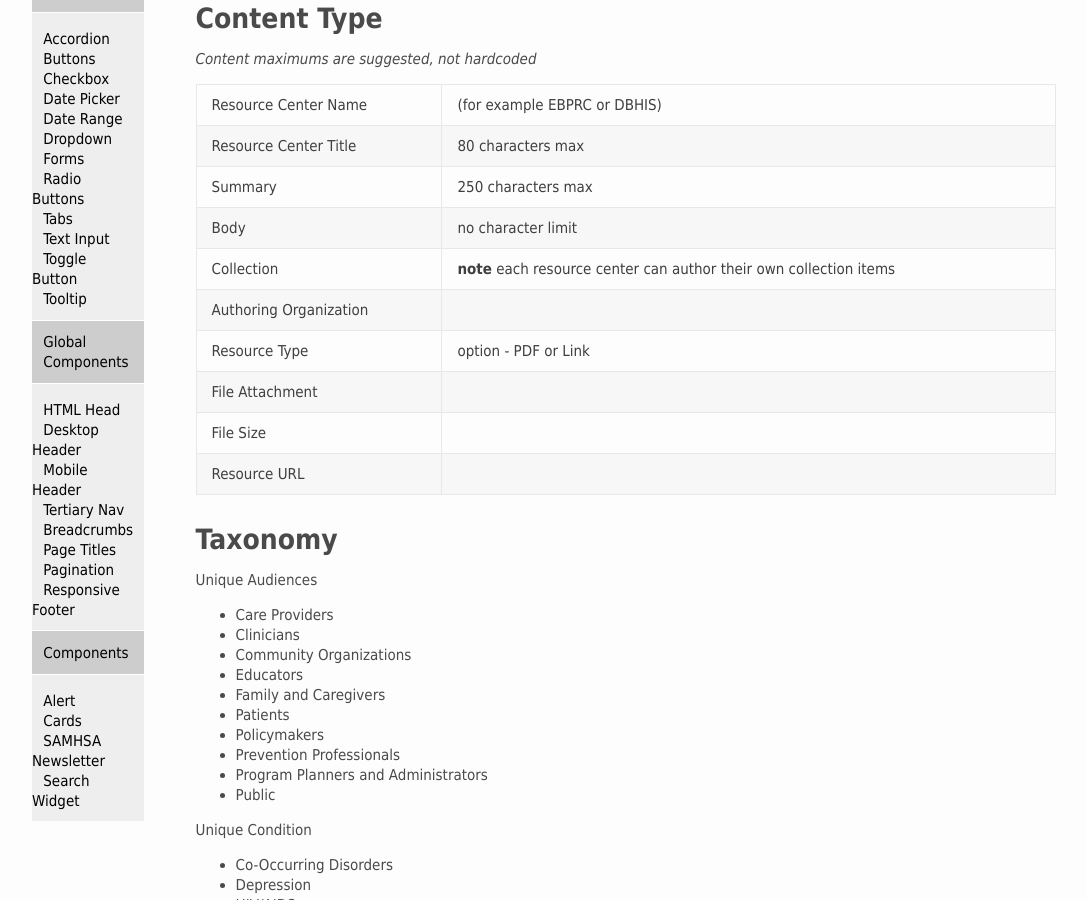
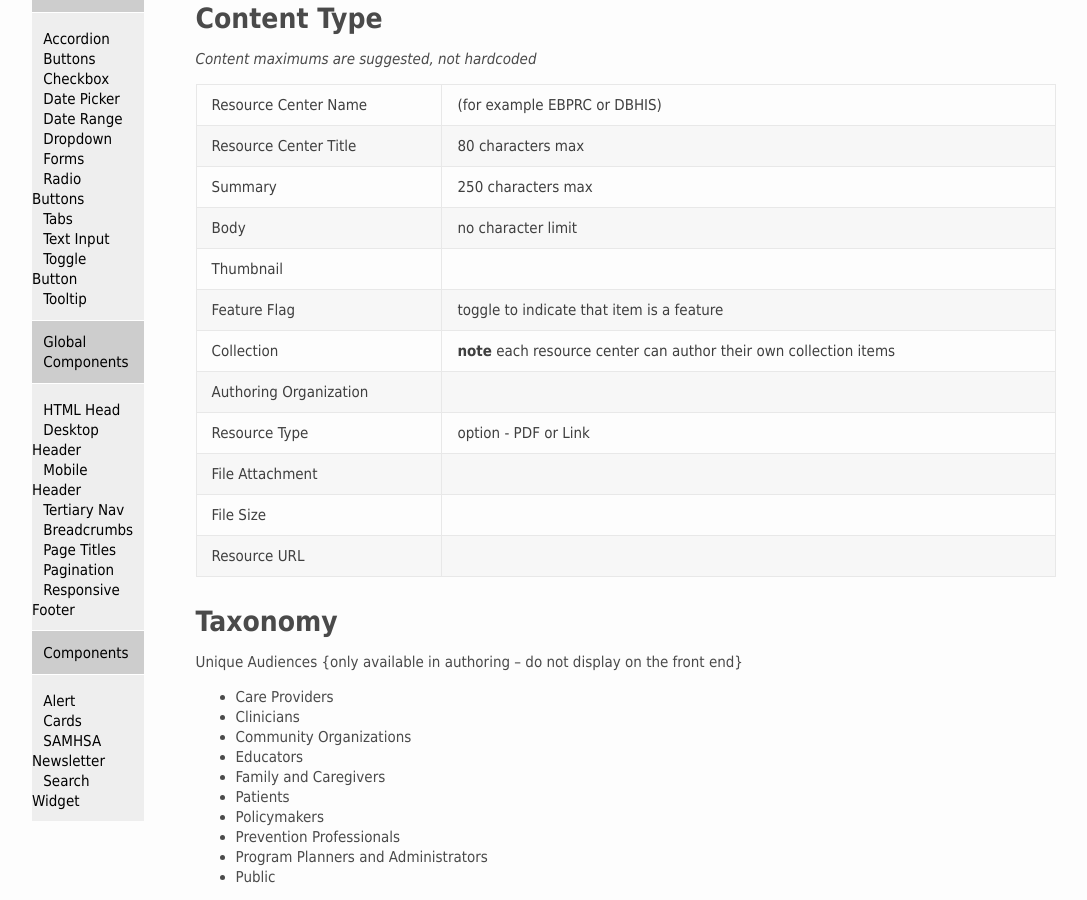
Before and after one commit to HHS/samhsa-pattern-library, a Jekyll site: the page built from docs/pages/templates/resource-center.md, in a window 1280 px wide and 900 px high, scrolled down 390 px. Shown: the whole window, without its empty margins (96-1183 px from the left). Built offline with Jekyll 4.4.1, drawn with Linux system fonts in a browser that asks for light colours; nearby versions of some CDN libraries.

Commit message:
Update resource-center.md

```diff
--- a/docs/pages/templates/resource-center.md
+++ b/docs/pages/templates/resource-center.md
@@ -20,6 +20,8 @@ _Content maximums are suggested, not hardcoded_
 | Resource Center Title | 80 characters max
 | Summary | 250 characters max
 | Body | no character limit
+| Thumbnail | |
+| Feature Flag | toggle to indicate that item is a feature
 | Collection | **note** each resource center can author their own collection items
 | Authoring Organization |
 | Resource Type | option - PDF or Link
@@ -29,6 +31,7 @@ _Content maximums are suggested, not hardcoded_
 
 ## Taxonomy
 Unique Audiences
+{only available in authoring -- do not display on the front end}
 - Care Providers
 - Clinicians
 - Community Organizations
```
